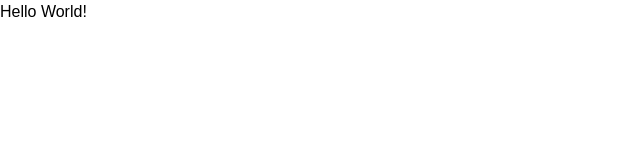
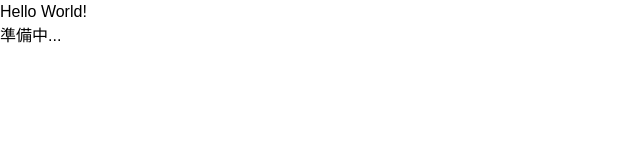
Before and after one commit to nanasi-1/encrypted-board, a Next.js app: page / in a window 1280 px wide. Shown: the top 160 px of the page, without its empty margins (0-640 px from the left). Built offline with nearby package versions, Linux system fonts and the light colour scheme.

Commit message:
準備中の表記を追加

```diff
--- a/src/app/page.tsx
+++ b/src/app/page.tsx
@@ -1,7 +1,8 @@
 export default function Home() {
   return (
-    <div className="h-dvh flex justify-center items-center">
+    <div className="h-dvh flex justify-center items-center flex-col gap-y-3">
       <h1 className="text-center text-2xl font-bold">Hello World!</h1>
+      <p>準備中...</p>
     </div>
   );
 }
```
